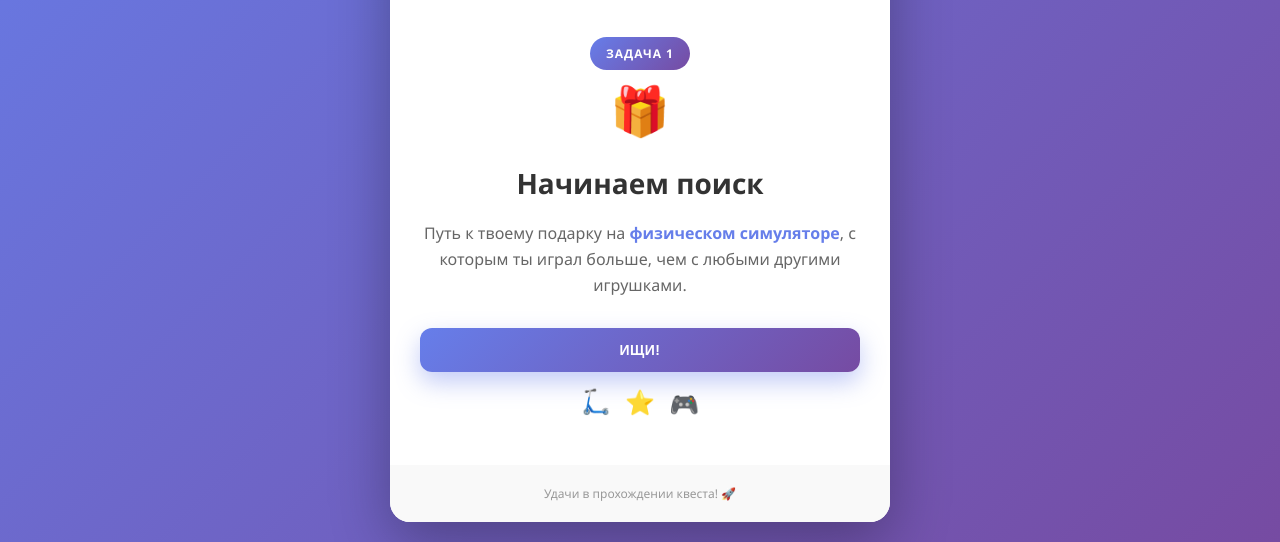
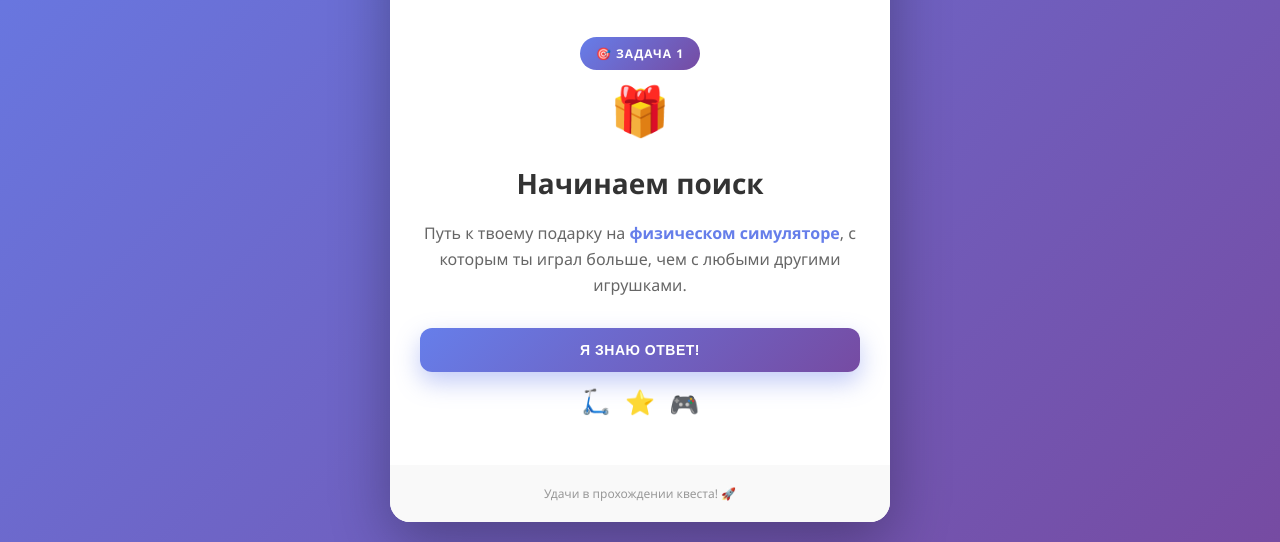
Before and after one commit to astakhof-sys/Sasha, a plain HTML site: page index.html in a window 1280 px wide. Shown: the part 323-865 px from the top of the page. Drawn offline with Linux system fonts and the light colour scheme.

Commit message:
Update index.html

```diff
--- a/index.html
+++ b/index.html
@@ -257,18 +257,18 @@
             </div>
 
             <div class="content">
-                <div class="badge"> Задача 1</div>
+                <div class="badge">🎯 Задача 1</div>
 
                 <div class="quest-icon">🎁</div>
 
-                <h1> Начинаем поиск </h1>
+                <h1>Начинаем поиск</h1>
 
                 <p class="text">
                     Путь к твоему подарку на <span class="highlight">физическом симуляторе</span>, с которым ты играл больше, чем с любыми другими игрушками.
                 </p>
 
                 <div class="button-container">
-                    <button class="btn btn-primary" onclick="completeQuest()">ИЩИ!</button>
+                    <button class="btn btn-primary" onclick="completeQuest()">Я ЗНАЮ ОТВЕТ!</button>
                 </div>
 
                 <div style="margin-top: 20px;">
```
